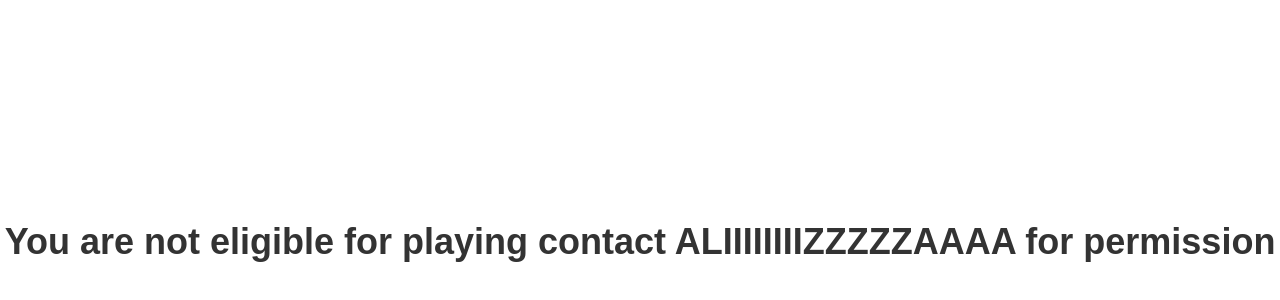
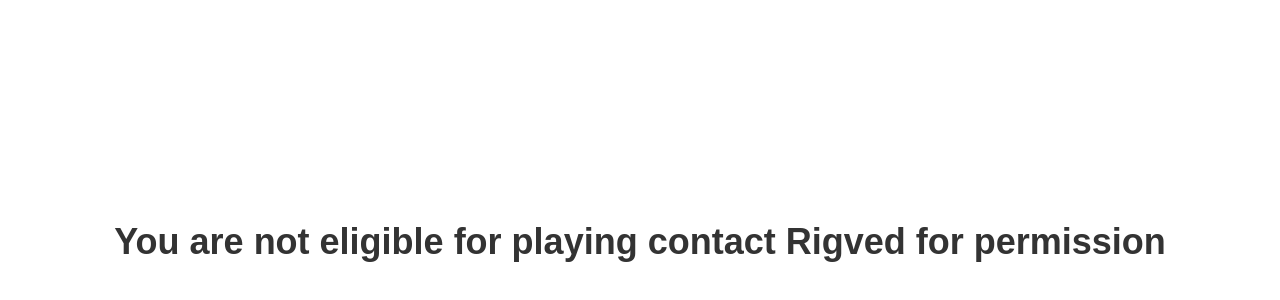
Before and after one commit to AlizaZaheer/Prank_website_R, a plain HTML site: page index.html in a window 1280 px wide. Shown: the part 158-458 px from the top of the page. Drawn offline with Linux system fonts and the light colour scheme.

Commit message:
initial commit

```diff
--- a/index.html
+++ b/index.html
@@ -24,7 +24,7 @@
 </head>
 <body>
     <div class="message">
-        <p>You are not eligible for playing contact ALIIIIIIIIZZZZZAAAA for permission</p>
+        <p>You are not eligible for playing contact Rigved for permission</p>
     </div>
 </body>
 </html>
```
